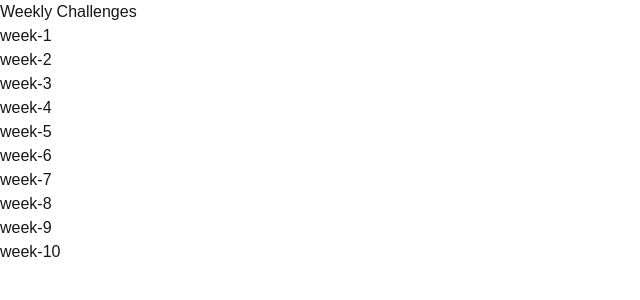
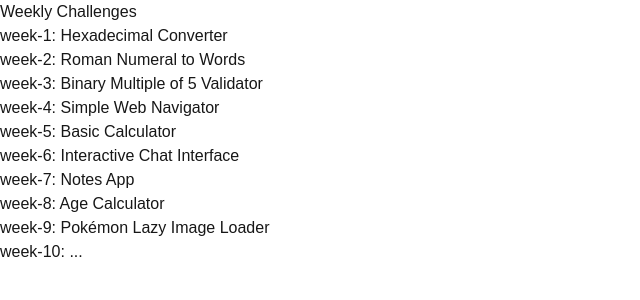
Before and after one commit to amandalimon/weekly-dev-challenges, a Next.js app: page / in a window 1280 px wide. Shown: the top 300 px of the page, without its empty margins (0-640 px from the left). Built offline with nearby package versions, Linux system fonts and the light colour scheme.

Commit message:
feat: add week titles

```diff
--- a/src/app/page.tsx
+++ b/src/app/page.tsx
@@ -1,16 +1,27 @@
 import Link from "next/link";
 
-const weeks = Array.from({ length: 10 }, (_, i) => `week-${i + 1}`);
+const weeks = [
+  { id: "week-1", title: "Hexadecimal Converter" },
+  { id: "week-2", title: "Roman Numeral to Words" },
+  { id: "week-3", title: "Binary Multiple of 5 Validator" },
+  { id: "week-4", title: "Simple Web Navigator" },
+  { id: "week-5", title: "Basic Calculator" },
+  { id: "week-6", title: "Interactive Chat Interface" },
+  { id: "week-7", title: "Notes App" },
+  { id: "week-8", title: "Age Calculator" },
+  { id: "week-9", title: "Pokémon Lazy Image Loader" },
+  { id: "week-10", title: "..." },
+];
 
 export default function Home() {
   return (
     <main className="flex flex-col items-center justify-center min-h-screen p-6">
       <h1 className="text-2xl font-bold mb-6">Weekly Challenges</h1>
       <ul className="space-y-4">
-        {weeks.map((week) => (
-          <li key={week}>
-            <Link href={`/${week}`} className="text-blue-600 hover:underline">
-              {week}
+        {weeks.map(({ id, title }) => (
+          <li key={id}>
+            <Link href={`/${id}`} className="text-blue-600 hover:underline">
+              {id}: {title}
             </Link>
           </li>
         ))}
```
Also changed, not shown: src/app/[week]/page.tsx (+8 -0 lines).
